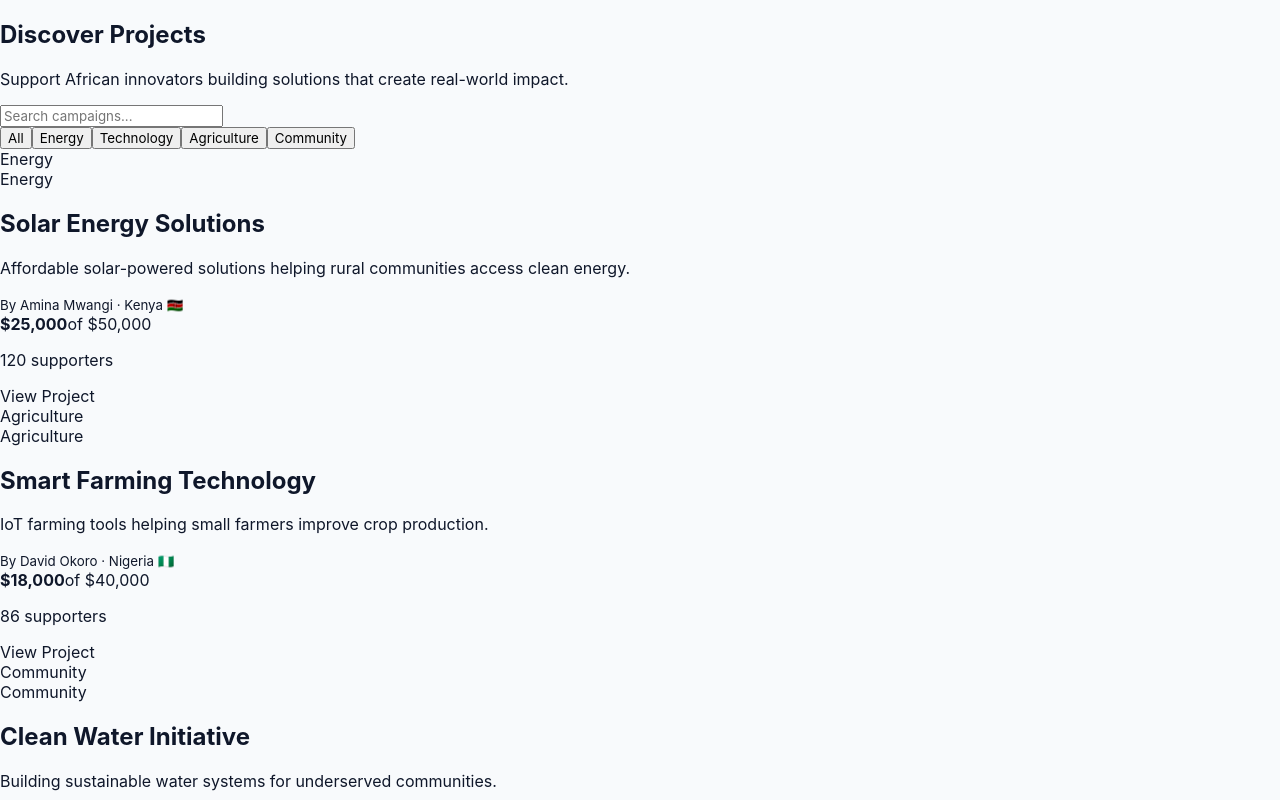
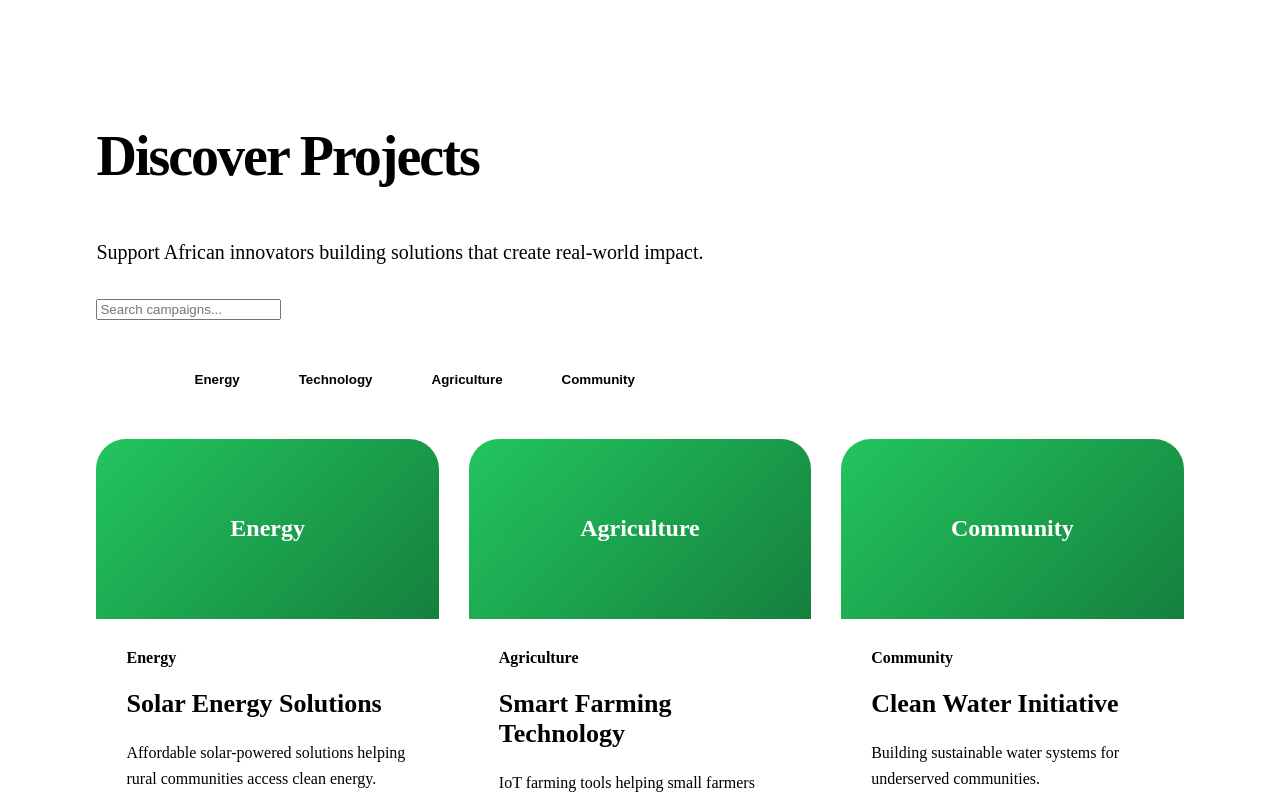
Before and after one commit to groupstum-dev/sahara, a Next.js app: page /campaigns in a window 1280 px wide. Shown: the top 800 px of the page. Built offline with nearby package versions, Linux system fonts and the light colour scheme.

Commit message:
Update globals.css

```diff
--- a/app/globals.css
+++ b/app/globals.css
@@ -1,105 +1,243 @@
-:root {
+.campaign-page {
 
-  --font-inter: "Inter", Arial, sans-serif;
+  min-height:100vh;
 
-
-  --primary:#16a34a;
-
-  --primary-dark:#15803d;
-
-  --primary-light:#dcfce7;
-
-
-  --secondary:#0f172a;
-
-
-  --background:#f8fafc;
-
-  --surface:#ffffff;
-
-
-  --text:#0f172a;
-
-  --muted:#64748b;
-
-
-  --border:#e2e8f0;
-
-
-  --shadow-sm:
-  0 1px 3px rgba(15,23,42,.08);
-
-
-  --shadow-md:
-  0 15px 40px rgba(15,23,42,.10);
-
-
-  --shadow-lg:
-  0 30px 80px rgba(15,23,42,.12);
-
-
-  --radius-sm:12px;
-
-  --radius-md:20px;
-
-  --radius-lg:32px;
+  padding:70px 7%;
 
 }
 
 
 
-* {
+.campaign-header {
 
-  box-sizing:border-box;
+  max-width:800px;
+
+  margin-bottom:40px;
 
 }
 
 
 
-html {
+.campaign-header h1 {
 
-  scroll-behavior:smooth;
+  font-size:56px;
+
+  font-weight:900;
+
+  letter-spacing:-2px;
 
 }
 
 
 
-body {
+.campaign-header p {
 
-  margin:0;
+  color:var(--muted);
 
-  padding:0;
+  font-size:20px;
 
-  font-family:var(--font-inter);
-
-  background:var(--background);
-
-  color:var(--text);
-
-  -webkit-font-smoothing:antialiased;
+  line-height:1.7;
 
 }
 
 
 
-a {
+.campaign-search {
 
-  text-decoration:none;
-
-  color:inherit;
+  margin-top:30px;
 
 }
 
 
 
-button,
+.categories {
 
-input,
+  display:flex;
 
-textarea,
+  gap:15px;
 
-select {
+  flex-wrap:wrap;
 
-  font-family:inherit;
+  margin-bottom:40px;
 
 }
+
+
+
+.category {
+
+  padding:12px 22px;
+
+  border-radius:999px;
+
+  border:1px solid var(--border);
+
+  background:white;
+
+  font-weight:700;
+
+}
+
+
+
+.category.active {
+
+  background:var(--primary);
+
+  color:white;
+
+}
+
+
+
+
+
+.campaign-grid {
+
+  display:grid;
+
+  grid-template-columns:
+
+  repeat(auto-fit,minmax(320px,1fr));
+
+  gap:30px;
+
+}
+
+
+
+
+
+.campaign-card {
+
+  background:white;
+
+  border-radius:30px;
+
+  overflow:hidden;
+
+  border:1px solid var(--border);
+
+  box-shadow:var(--shadow-sm);
+
+  transition:.3s;
+
+}
+
+
+
+.campaign-card:hover {
+
+  transform:translateY(-8px);
+
+  box-shadow:var(--shadow-lg);
+
+}
+
+
+
+
+
+.campaign-image {
+
+  height:180px;
+
+  background:
+
+  linear-gradient(
+
+  135deg,
+
+  #22c55e,
+
+  #15803d
+
+  );
+
+  display:flex;
+
+  align-items:center;
+
+  justify-content:center;
+
+  color:white;
+
+  font-size:24px;
+
+  font-weight:800;
+
+}
+
+
+
+.campaign-content {
+
+  padding:30px;
+
+}
+
+
+
+.campaign-category {
+
+  color:var(--primary);
+
+  font-weight:700;
+
+}
+
+
+
+.campaign-content h2 {
+
+  font-size:26px;
+
+}
+
+
+
+.campaign-content p {
+
+  color:var(--muted);
+
+  line-height:1.6;
+
+}
+
+
+
+.campaign-stats {
+
+  display:flex;
+
+  gap:10px;
+
+  margin-top:20px;
+
+  align-items:center;
+
+}
+
+
+
+.campaign-stats strong {
+
+  font-size:24px;
+
+}
+
+
+
+
+
+@media(max-width:700px){
+
+
+.campaign-header h1 {
+
+  font-size:40px;
+
+}
+
+
+}
```
